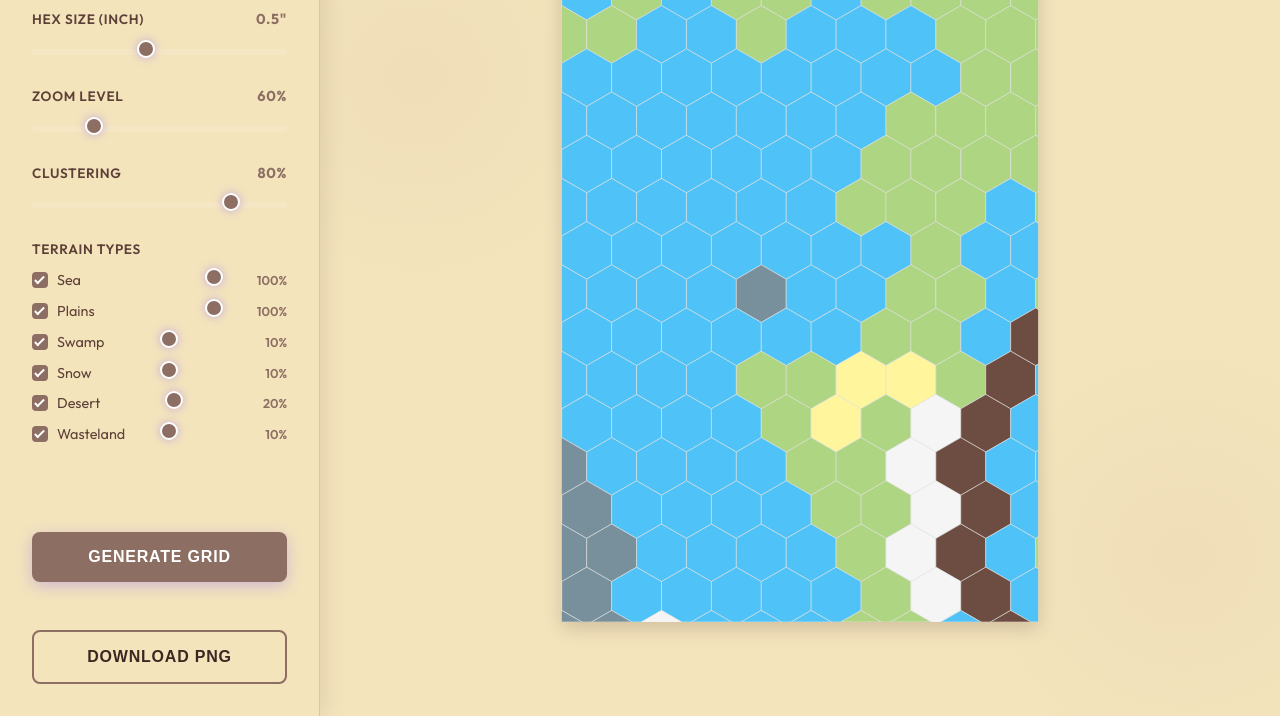
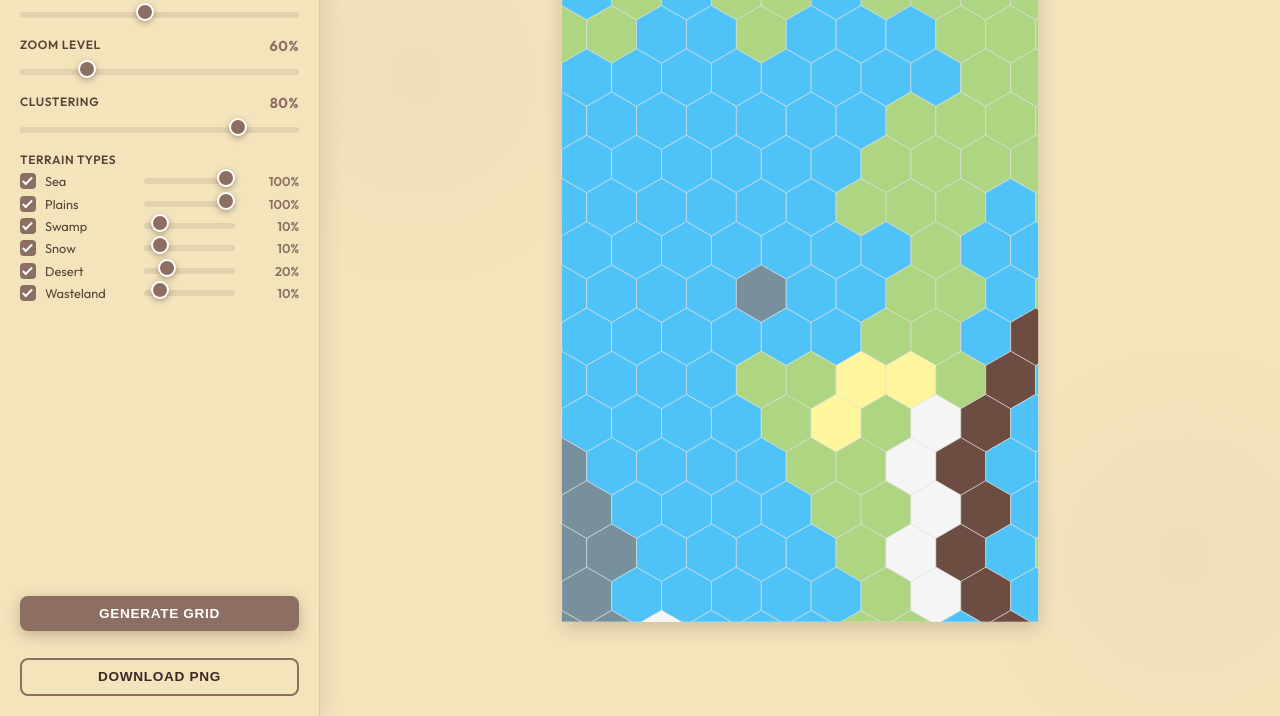
Before and after one commit to firesmoker/hexcrawl_maker_type2, a plain HTML site: page index.html in a window 1280 px wide. Shown: the part 84-800 px from the top of the page. Drawn offline with Linux system fonts and the light colour scheme.

Commit message:
better slider styling

```diff
--- a/style.css
+++ b/style.css
@@ -35,10 +35,10 @@ body {
     backdrop-filter: blur(10px);
     -webkit-backdrop-filter: blur(10px);
     border-right: 1px solid var(--border-color);
-    padding: 2rem;
+    padding: 1.25rem;
     display: flex;
     flex-direction: column;
-    gap: 2rem;
+    gap: 1.2rem;
     z-index: 10;
     box-shadow: 5px 0 20px rgba(62, 39, 35, 0.1);
     height: 100vh;
@@ -46,7 +46,7 @@ body {
 }
 
 .brand {
-    font-size: 1.5rem;
+    font-size: 1.2rem;
     font-weight: 700;
     color: var(--text-primary);
     display: flex;
@@ -62,11 +62,11 @@ body {
 .control-group {
     display: flex;
     flex-direction: column;
-    gap: 0.8rem;
+    gap: 0.4rem;
 }
 
 .control-label {
-    font-size: 0.85rem;
+    font-size: 0.75rem;
     color: var(--text-secondary);
     text-transform: uppercase;
     letter-spacing: 0.05em;
@@ -79,8 +79,6 @@ body {
     position: relative;
     width: 100%;
     height: 6px;
-    background: rgba(255, 255, 255, 0.1);
-    border-radius: 3px;
     margin-top: 0.5rem;
 }
 
@@ -89,11 +87,10 @@ input[type=range] {
     appearance: none;
     width: 100%;
     height: 6px;
-    background: transparent;
-    position: absolute;
-    top: 0;
-    left: 0;
+    background: rgba(62, 39, 35, 0.1);
+    border-radius: 3px;
     cursor: pointer;
+    display: block;
 }
 
 input[type=range]::-webkit-slider-thumb {
@@ -106,7 +103,7 @@ input[type=range]::-webkit-slider-thumb {
     cursor: pointer;
     margin-top: -6px;
     /* center thumb */
-    box-shadow: 0 0 10px rgba(124, 77, 255, 0.4);
+    box-shadow: 0 2px 6px rgba(62, 39, 35, 0.4);
     transition: transform 0.1s ease;
 }
 
@@ -125,21 +122,21 @@ input[type=range]::-webkit-slider-thumb:hover {
     background: var(--accent-color);
     color: white;
     border: none;
-    padding: 1rem;
+    padding: 0.6rem 1rem;
     border-radius: 8px;
-    font-size: 1rem;
+    font-size: 0.85rem;
     font-weight: 600;
     cursor: pointer;
     transition: all 0.3s ease;
     text-transform: uppercase;
     letter-spacing: 0.05em;
-    box-shadow: 0 4px 15px rgba(124, 77, 255, 0.3);
+    box-shadow: 0 4px 15px rgba(62, 39, 35, 0.3);
 }
 
 .btn-generate:hover {
     background: var(--accent-hover);
     transform: translateY(-2px);
-    box-shadow: 0 6px 20px rgba(124, 77, 255, 0.5);
+    box-shadow: 0 6px 20px rgba(62, 39, 35, 0.4);
 }
 
 .btn-generate:active {
@@ -147,13 +144,13 @@ input[type=range]::-webkit-slider-thumb:hover {
 }
 
 .btn-download {
-    margin-top: 1rem;
+    margin-top: 0.5rem;
     background: transparent;
     color: var(--text-primary);
     border: 2px solid var(--accent-color);
-    padding: 1rem;
+    padding: 0.6rem 1rem;
     border-radius: 8px;
-    font-size: 1rem;
+    font-size: 0.85rem;
     font-weight: 600;
     cursor: pointer;
     transition: all 0.3s ease;
@@ -177,7 +174,7 @@ input[type=range]::-webkit-slider-thumb:hover {
 .terrain-options {
     display: flex;
     flex-direction: column;
-    gap: 0.8rem;
+    gap: 0.4rem;
 }
 
 .terrain-row {
@@ -193,7 +190,7 @@ input[type=range]::-webkit-slider-thumb:hover {
     position: relative;
     padding-left: 25px;
     cursor: pointer;
-    font-size: 0.9rem;
+    font-size: 0.8rem;
     user-select: none;
     color: var(--text-secondary);
     min-width: 100px;
@@ -202,16 +199,9 @@ input[type=range]::-webkit-slider-thumb:hover {
 
 .terrain-weight {
     position: static !important;
-    /* Override generic absolute positioning */
+    /* Override generic absolute positioning removed */
     flex: 1;
-    height: 6px;
     margin-left: 0.5rem;
-    background: rgba(62, 39, 35, 0.1);
-    /* Track color (darker for parchment) */
-    border-radius: 3px;
-    -webkit-appearance: none;
-    appearance: none;
-    cursor: pointer;
 }
 
 .weight-val {
```
